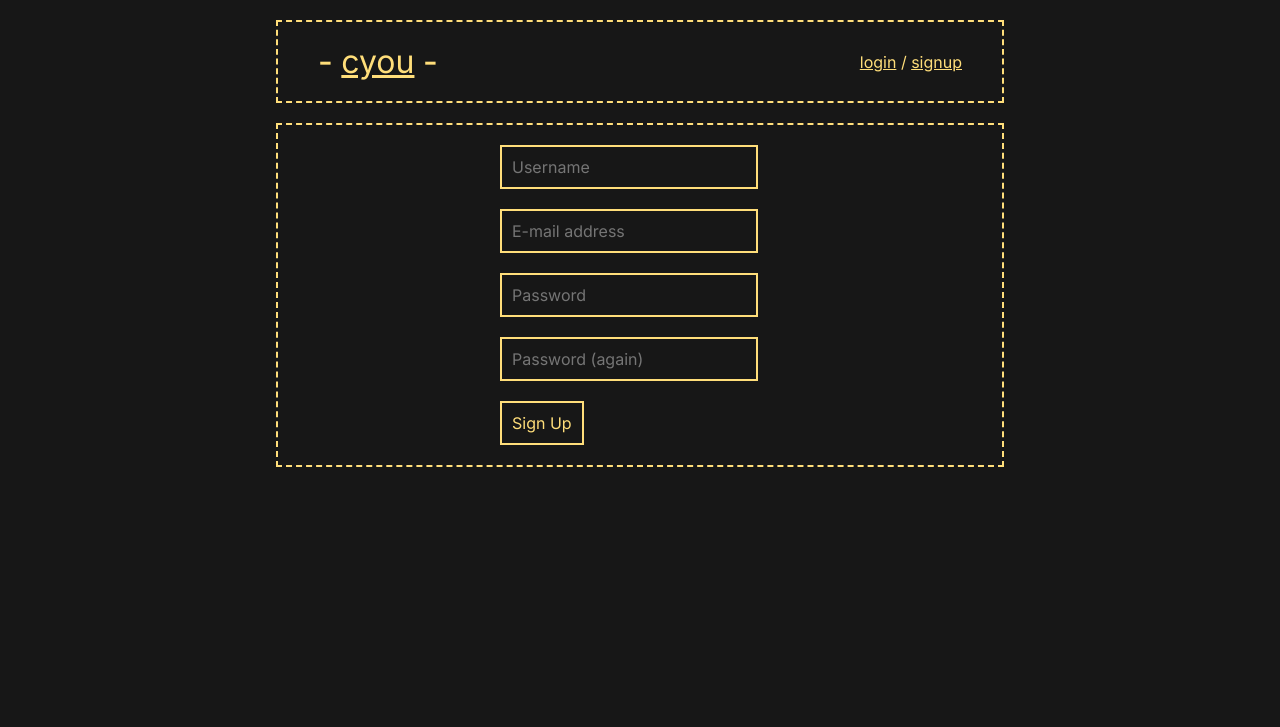
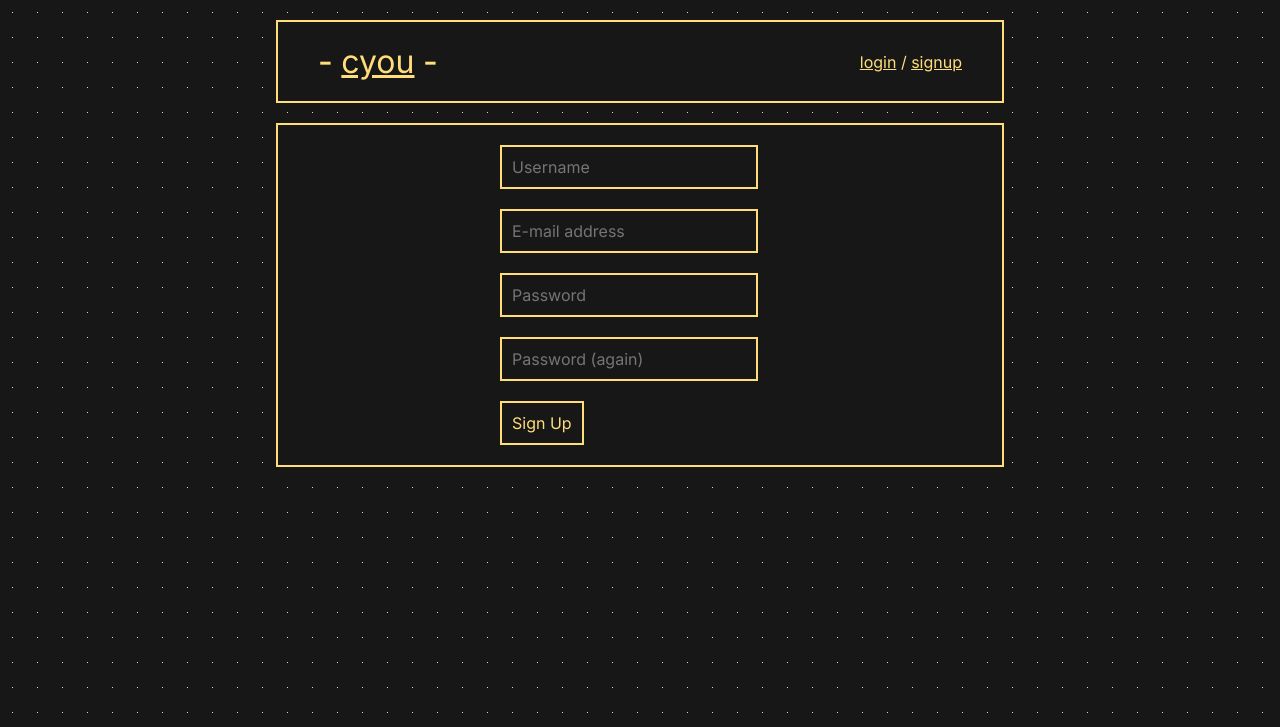
Before and after one commit to foresle/cyou, a Django app: page /accounts/signup/ in a window 1280 px wide. Shown: the top 727 px of the page. Run offline with Django 4.2, Linux system fonts and the light colour scheme; style sheets or scripts are compiled from the project's sources; parts of the project's set-up code (start-up, migrations or seed data) failed here and were passed over.

Commit message:
Added awesome dots background

```diff
--- a/static/base/main.css
+++ b/static/base/main.css
@@ -6,6 +6,9 @@ body {
   flex-direction: column;
   justify-content: center;
   background-color: #171717;
+  background-image: radial-gradient(#ffde7a 5%, #171717 5%);
+  background-position: 0 0;
+  background-size: 25px 25px;
 }
 body * {
   color: #ffde7a;
@@ -14,7 +17,8 @@ body * {
   user-select: none;
 }
 body header {
-  border: #ffde7a 2px dashed;
+  border: #ffde7a 2px solid;
+  background-color: #171717;
   width: auto;
   margin: 20px;
   padding: 20px;
@@ -30,7 +34,8 @@ body header > div:first-child {
 }
 
 #content {
-  border: #ffde7a 2px dashed;
+  background-color: #171717;
+  border: #ffde7a 2px solid;
   width: auto;
   padding: 10px;
   margin: 0 20px 20px;
--- a/static/base/main.sass
+++ b/static/base/main.sass
@@ -10,6 +10,10 @@ body
 
   background-color: #171717
 
+  background-image: radial-gradient(#ffde7a 5%, #171717 5%)
+  background-position: 0 0
+  background-size: 25px 25px
+
   *
     color: #ffde7a
     font-family: 'Inter', sans-serif
@@ -17,7 +21,9 @@ body
     user-select: none
 
   header
-    border: #ffde7a 2px dashed
+    border: #ffde7a 2px solid
+
+    background-color: #171717
 
     width: auto
     margin: 20px
@@ -34,7 +40,8 @@ body
       font-weight: 500
 
 #content
-  border: #ffde7a 2px dashed
+  background-color: #171717
+  border: #ffde7a 2px solid
   width: auto
   padding: 10px
   margin: 0 20px 20px
```
Also changed, not shown: 2 other files.
